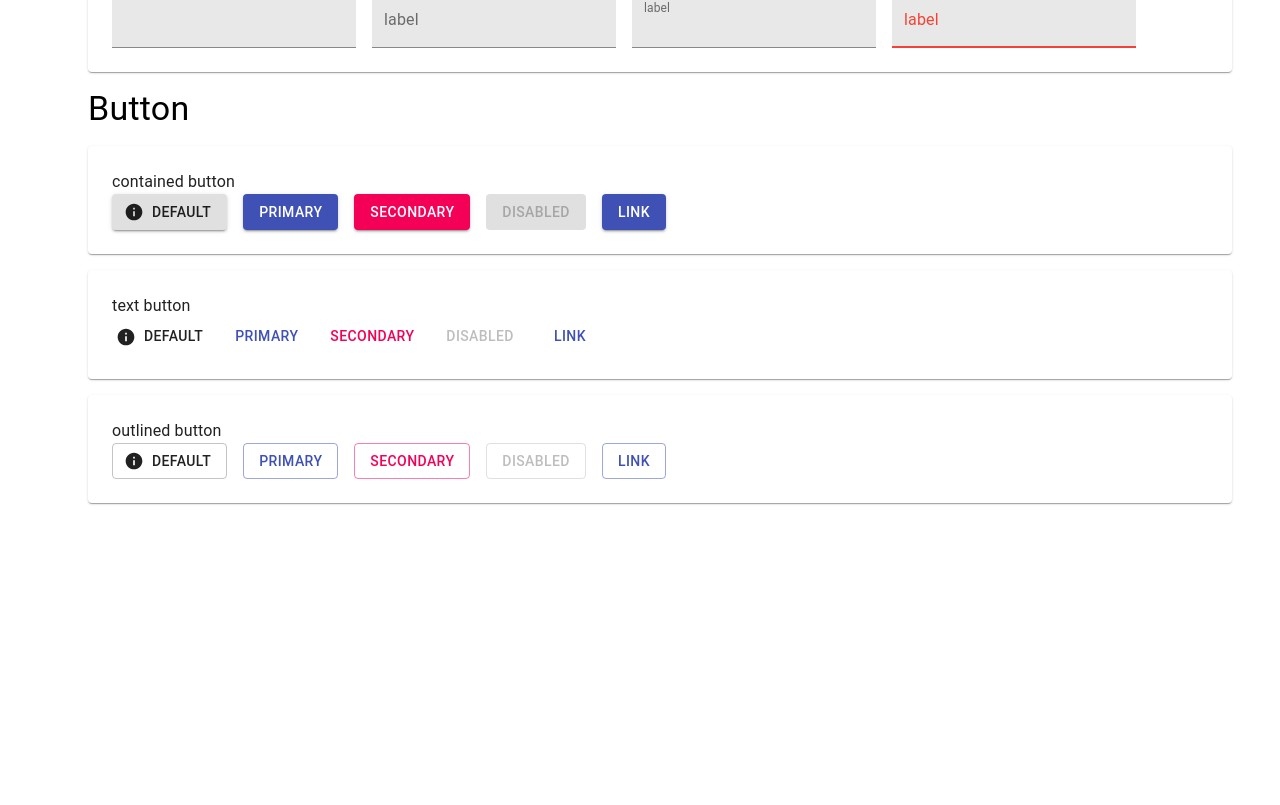
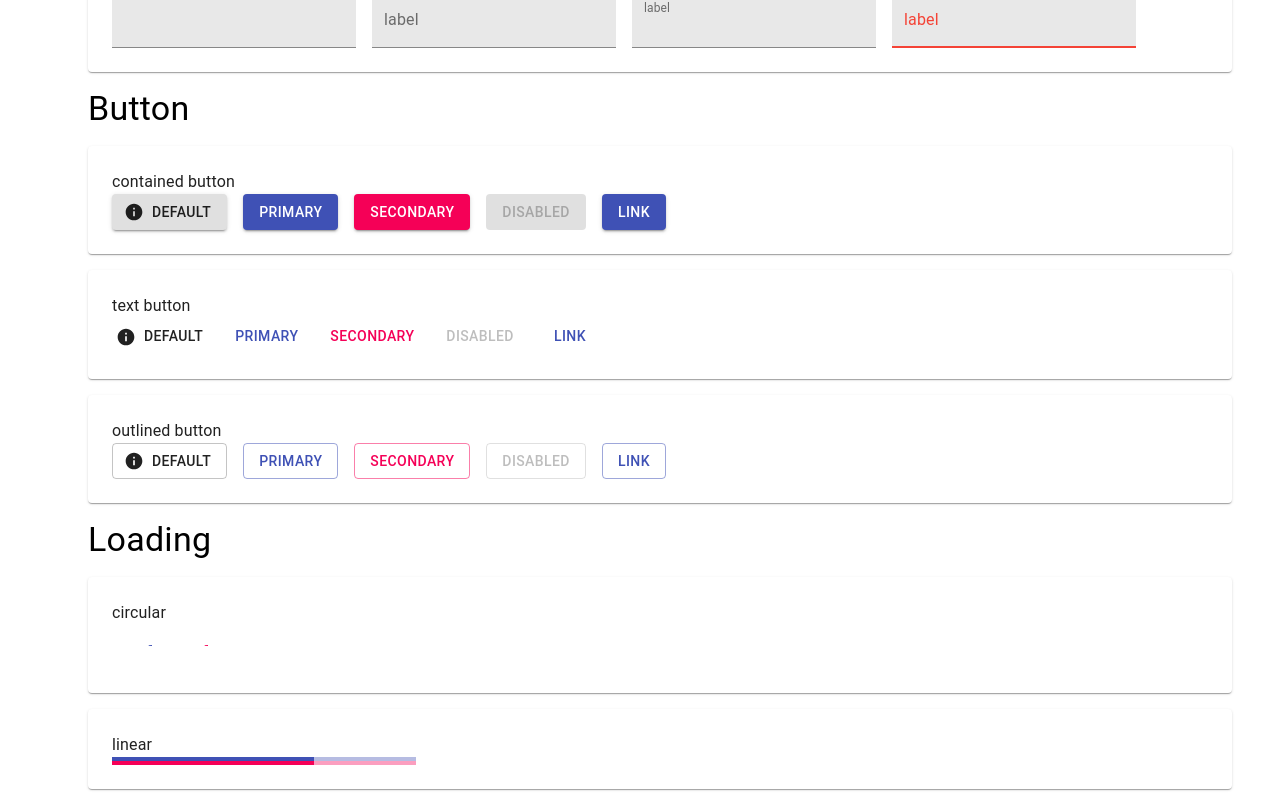
Before and after one commit to milligramme/react-app-playground, a React (Create React App) app: page /showcase in a window 1280 px wide. Shown: the part 474-1279 px from the top of the page. Before the commit the page ends 993 px from the top, so only its background shows below. Built offline with nearby package versions, Linux system fonts and the light colour scheme.

Commit message:
Add loader

```diff
--- a/src/components/pages/Showcase/index.tsx
+++ b/src/components/pages/Showcase/index.tsx
@@ -7,7 +7,9 @@ import {
   Input,
   OutlinedInput,
   FilledInput,
-  TextField
+  TextField,
+  CircularProgress,
+  LinearProgress
 } from "@material-ui/core";
 import { Info as InfoIcon } from "@material-ui/icons";
 
@@ -120,6 +122,24 @@ const Showcase: React.FunctionComponent = () => {
             </div>
           </Paper>
         </Box>
+
+        <Box>
+          <Typography variant="h4">Loading</Typography>
+          <Paper classes={{ root: classes.LayoutPaper }}>
+            <Typography>circular</Typography>
+            <div className={classes.Items}>
+              <CircularProgress />
+              <CircularProgress color="secondary" />
+            </div>
+          </Paper>
+          <Paper classes={{ root: classes.LayoutPaper }}>
+            <Typography>linear</Typography>
+            <div className={classes.Items} style={{ width: 320 }}>
+              <LinearProgress />
+              <LinearProgress color="secondary" />
+            </div>
+          </Paper>
+        </Box>
       </Container>
     </MainTmpl>
   );
```
